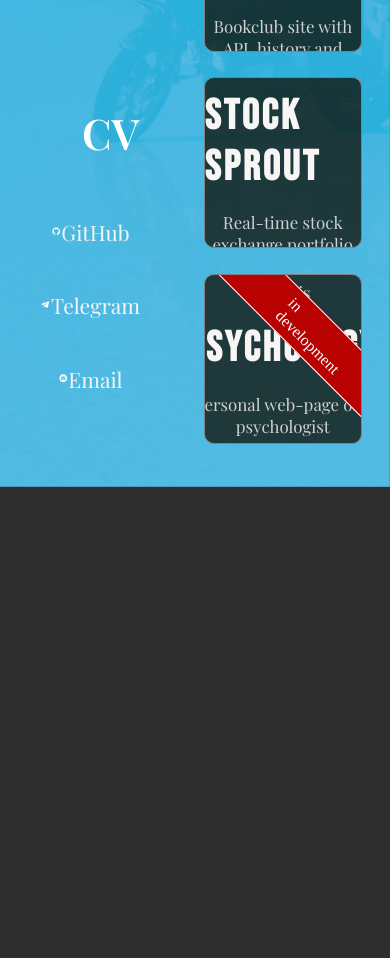
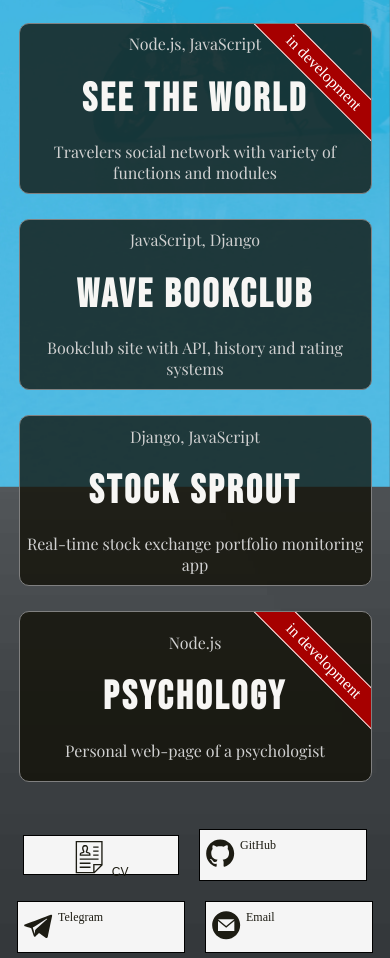
Before and after one commit to Javier-Nieves/Javier-Nieves.github.io, a plain HTML site: page index.html in a window 390 px wide. Shown: the part 357-1315 px from the top of the page. Before the commit the page ends 844 px from the top, so only its background shows below. Drawn offline with nearby package versions, Linux system fonts and the light colour scheme; a web font is replaced by a local one.

Commit message:
mobile adaptation

```diff
--- a/index.html
+++ b/index.html
@@ -252,7 +252,30 @@
                     </div>
                 </div>
             </div>
+
+            <div class="social-links-mobile">
+                <button>
+                    <svg viewBox="0 0 26 26" class="12"><path d="M22 0h-20v24h14l6-6v-18zm-7 23h-12v-22h18v16h-6v6zm1-5h4.586l-4.586 4.586v-4.586zm-3 1h-8v1h8v-1zm0-3h-8v1h8v-1zm6-2v-1h-14v1h14zm0-4h-4v1h4v-1zm-6.006 1h-7.991l-.003-.789c-.003-.72-.006-1.615 1.314-1.92 1.483-.341 1.236-.418 1.158-.563-1.078-1.988-.71-3.173-.395-3.703.388-.651 1.089-1.025 1.923-1.025.827 0 1.523.368 1.91 1.011.545.904.409 2.222-.379 3.713-.105.196-.195.255 1.119.559 1.355.312 1.352 1.212 1.35 1.936l-.006.781zm-6.994-1h6c-.007-.547-.07-.626-.54-.734-.855-.198-1.629-.376-1.901-.972-.142-.311-.113-.66.087-1.039.61-1.151.758-2.146.407-2.729-.276-.458-.778-.526-1.053-.526-.48 0-.857.19-1.063.537-.352.59-.201 1.58.414 2.714.204.377.236.727.095 1.039-.269.598-1.036.774-1.847.962-.525.121-.593.202-.599.748zm13-2v-1h-4v1h4zm0-4h-4v1h4v-1z"/></svg>
+                    <span>CV</span>
+                </button>
+                <a class="12" href="https://github.com/Javier-Nieves">
+                    <svg viewBox="-1 -1 30 30" class="12">
+                        <path d="M12 .297c-6.63 0-12 5.373-12 12 0 5.303 3.438 9.8 8.205 11.385.6.113.82-.258.82-.577 0-.285-.01-1.04-.015-2.04-3.338.724-4.042-1.61-4.042-1.61C4.422 18.07 3.633 17.7 3.633 17.7c-1.087-.744.084-.729.084-.729 1.205.084 1.838 1.236 1.838 1.236 1.07 1.835 2.809 1.305 3.495.998.108-.776.417-1.305.76-1.605-2.665-.3-5.466-1.332-5.466-5.93 0-1.31.465-2.38 1.235-3.22-.135-.303-.54-1.523.105-3.176 0 0 1.005-.322 3.3 1.23.96-.267 1.98-.399 3-.405 1.02.006 2.04.138 3 .405 2.28-1.552 3.285-1.23 3.285-1.23.645 1.653.24 2.873.12 3.176.765.84 1.23 1.91 1.23 3.22 0 4.61-2.805 5.625-5.475 5.92.42.36.81 1.096.81 2.22 0 1.606-.015 2.896-.015 3.286 0 .315.21.69.825.57C20.565 22.092 24 17.592 24 12.297c0-6.627-5.373-12-12-12">
+                        </path>
+                    </svg>
+                    <span>GitHub</span>
+                </a>
+                <a href="https://t.me/JavierNikolskiy" class="12">
+                    <svg viewBox="-1 -1 30 30" class="12" style="fill-rule:evenodd;clip-rule:evenodd;stroke-linejoin:round;stroke-miterlimit:1.41421;"><path id="telegram-1" d="M18.384,22.779c0.322,0.228 0.737,0.285 1.107,0.145c0.37,-0.141 0.642,-0.457 0.724,-0.84c0.869,-4.084 2.977,-14.421 3.768,-18.136c0.06,-0.28 -0.04,-0.571 -0.26,-0.758c-0.22,-0.187 -0.525,-0.241 -0.797,-0.14c-4.193,1.552 -17.106,6.397 -22.384,8.35c-0.335,0.124 -0.553,0.446 -0.542,0.799c0.012,0.354 0.25,0.661 0.593,0.764c2.367,0.708 5.474,1.693 5.474,1.693c0,0 1.452,4.385 2.209,6.615c0.095,0.28 0.314,0.5 0.603,0.576c0.288,0.075 0.596,-0.004 0.811,-0.207c1.216,-1.148 3.096,-2.923 3.096,-2.923c0,0 3.572,2.619 5.598,4.062Zm-11.01,-8.677l1.679,5.538l0.373,-3.507c0,0 6.487,-5.851 10.185,-9.186c0.108,-0.098 0.123,-0.262 0.033,-0.377c-0.089,-0.115 -0.253,-0.142 -0.376,-0.064c-4.286,2.737 -11.894,7.596 -11.894,7.596Z"/></svg>
+                    <span class="12">Telegram</span>
+                </a>
+                <a href="mailto:otro.konstantin@gmail.com" class="12">
+                    <svg viewBox="-1 -1 30 30" class="12"><path d="M12 .02c-6.627 0-12 5.373-12 12s5.373 12 12 12 12-5.373 12-12-5.373-12-12-12zm6.99 6.98l-6.99 5.666-6.991-5.666h13.981zm.01 10h-14v-8.505l7 5.673 7-5.672v8.504z"/></svg>
+                    <span class="12">Email</span>
+                </a>
+            </div>
         </section>
+
         <section id="CV-view">
             <div class="flex-container" style="align-items: flex-start;">
                 <div class="cv-left-part">
--- a/styles.css
+++ b/styles.css
@@ -3,6 +3,9 @@ body {
   background-color: rgba(42, 42, 42, 0.98);
   background-image: url('img/back8.jpeg');
   background-size: cover;
+}
+.social-links-mobile {
+  display: none;
 }
 .flex-column {
   display: flex;
@@ -41,16 +44,18 @@ body {
   background-attachment: fixed;
 }
 
-h1 {
+#name {
   width: 100%;
   justify-content: flex-start;
   margin: 5vh 0 1vh 0;
   padding: 0;
   color: #F7F6F4;
   font-family: 'Bebas Neue', sans-serif;
-  font-size: 10vh;
+  /* font-size: 10vh; */
+  font-size: 5.5em;
   font-weight: 800;
-  line-height: 10vh;
+  /* line-height: 10vh; */
+  line-height: 0.85em;
 }
 h2 {
   font-size: 5vh;
@@ -104,7 +109,7 @@ a {
   padding-left: 5vw;
   top: 0;
   left: 0;
-  justify-content:flex-start;
+  justify-content: space-between;
 }
 .right-column {
   flex: 1;
@@ -118,9 +123,14 @@ a {
 .social-links {
   display: flex;
   gap: 4vw;
-  position: absolute;
+  flex-direction: row;
+  width: 100%;
+  padding-bottom: 5vh;
+  margin-left: 2vw;
+  /* justify-content: center; */
+  /* position: absolute;
   bottom: 10vh;
-  left: 8vw;
+  left: 8vw; */
 }
 .social-links > * {
   transition: all 0.5s ease-in-out;
@@ -153,7 +163,7 @@ a {
 /*! btns */
 .CV-btn {
   /* margin-left: 15vw; */
-  margin-top: 15vh;
+  margin-top: 10vh;
   display: flex;
   align-items: center;
   width: 16vw;
@@ -320,6 +330,7 @@ h3.cv-heading {
   transform:translateY(0px);
   padding: 10px;
 }
+
 /* projects */
 .right-column {
   overflow: visible;
@@ -615,7 +626,7 @@ dialog::backdrop {
   position: absolute;
   top: 144px;
   right: -70px;
-  background-color: rgb(184, 1, 1);
+  background-color: rgb(166, 0, 0);
   color: white;
   padding: 5px 100px;
   border-top: 1px solid white;
@@ -625,7 +636,46 @@ dialog::backdrop {
   transform-origin: top right; /* Set rotation origin */
 }
 
-@media screen and (max-width: 1200px) {
+@media screen and (max-width: 3000px) {
+  #name {
+    font-size: 10em;
+  }
+}
+
+
+@media screen and (max-width: 1600px) {
+  .small-text {
+    font-size: 25px;
+  }
+  .medium-text {
+    font-size: 30px;
+  }
+  .big-text {
+    font-size: 65px;
+  }
+}
+
+
+@media screen and (max-width: 1450px) {
+  .left-column {
+    padding-left: 2vw;
+  }
+  .small-text {
+    font-size: 25px;
+  }
+  .medium-text {
+    font-size: 30px;
+  }
+  .big-text {
+    font-size: 60px;
+    /* font-size: 2em; */
+  }
+  #name {
+    font-size: 10em;
+  }
+  h2.main, #name {
+    text-align: center;
+  }
   .social-links {
     flex-direction: column;
     gap: 3vh;
@@ -633,3 +683,109 @@ dialog::backdrop {
   }
 
 }
+/*! phones */
+@media (orientation: portrait) and (max-width: 500px) {
+  .social-links-mobile {
+    display: flex;
+    justify-content: center;
+    align-items: center;
+    flex-wrap: wrap;
+    gap: 10px;
+  }
+  .social-links-mobile > * {
+    background-color: whitesmoke;
+    font-size: 12px;
+    width: 40%;
+    height: 40px;
+    padding: 5px;
+    margin: 5px;
+    border: 1px solid black;
+
+  }
+  .social-links-mobile > * > * {
+    color: #1D1C13;
+    fill: #1D1C13;
+    width: 35px;
+    height: 35px;
+  }
+
+  #main-container {
+    display: flex;
+    flex-direction: column;
+  }
+  .left-column {
+    position: inherit;
+    padding-left: 0;
+    width: 100%;
+  }
+  .CV-btn, .social-links {
+    display: none;
+  }
+
+  .right-column {
+    margin-left: 0;
+  }
+  .project-card {
+    width: 90%;
+  }
+
+  #name {
+    font-size: 6em;
+  }
+  .small-text {
+    font-size: 16px;
+  }
+  .medium-text {
+    font-size: 16px;
+  }
+  .big-text {
+    font-size: 40px;
+  }
+}
+
+/*! Tablets */
+/* small iPad (landscape)*/
+@media screen and (max-width: 1050px) and (orientation: landscape){
+  #name {
+    font-size: 6em;
+  }
+  .small-text {
+    font-size: 13px;
+  }
+  .medium-text {
+    font-size: 15px;
+  }
+  .big-text {
+    font-size: 35px;
+  }
+}
+/* normal iPad (landscape) */
+@media screen and (max-width: 1200px) and (min-width: 1050px) and (orientation: landscape){
+  #name {
+    font-size: 7em;
+  }
+  .small-text {
+    font-size: 15px;
+  }
+  .medium-text {
+    font-size: 16px;
+  }
+  .big-text {
+    font-size: 50px;
+  }
+}
+/* big iPad (landscape) */
+@media screen and (max-width: 1400px) and (min-width: 1200px) and (orientation: landscape){
+  #name {
+    font-size: 8em;
+  }
+  .small-text {
+    font-size: 18px;
+  }
+  .medium-text {
+    font-size: 20px;
+  }
+  .big-text {
+    font-size: 45px;
+  }
+}
```
